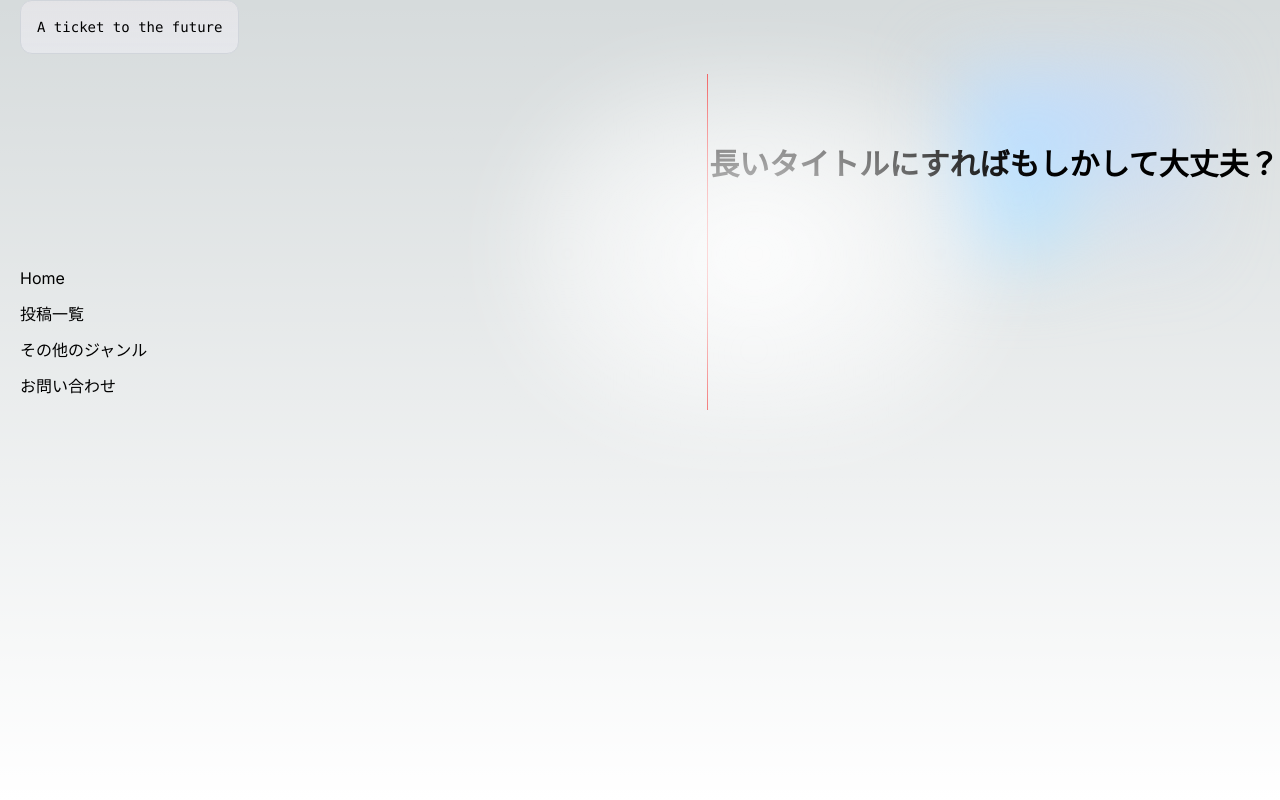
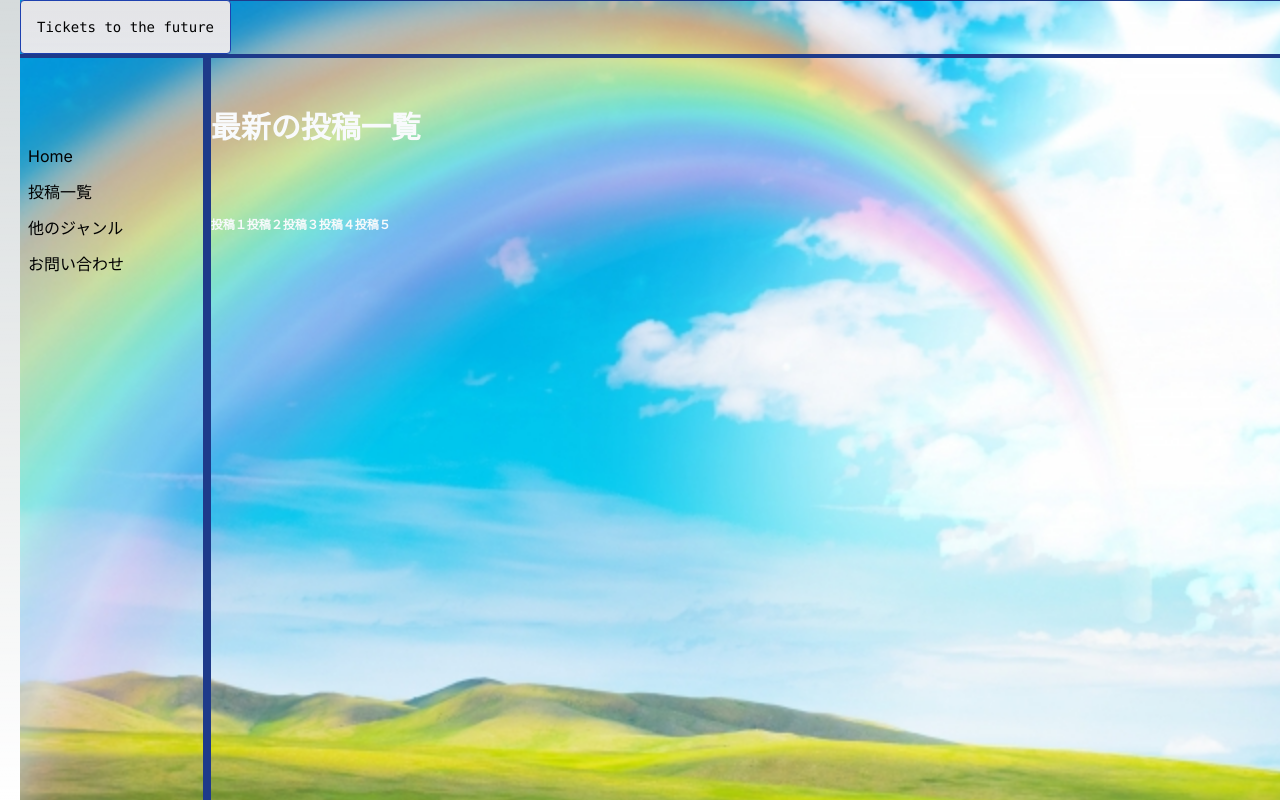
Before and after one commit to a-ticket-to-the-future/nextjs13-challenge-blog1, a Next.js app: page / in a window 1280 px wide. Built offline with nearby package versions, Linux system fonts and the light colour scheme.

Commit message:
challenge1

```diff
--- a/src/app/page.tsx
+++ b/src/app/page.tsx
@@ -1,11 +1,16 @@
 import Image from 'next/image'
+// import sample from "../../public/image/58FB877E-F671-4333-BFAE-5149AF5DF31C.jpeg"
 
 export default function Home() {
   return (
-    <main className="flex min-h-screen flex-col   pl-5">
-      <div className="z-10 max-w-5xl w-full items-center  font-mono text-sm lg:flex">
-        <p className="fixed left-1  top-3 flex  w-full  border-b mb-5 border-gray-300 bg-gradient-to-b from-zinc-200 pb-0 pt-2 backdrop-blur-2xl dark:border-neutral-800 dark:bg-zinc-800/30 dark:from-inherit lg:static lg:w-auto  lg:rounded-xl lg:border lg:bg-gray-200 lg:p-4 lg:dark:bg-zinc-800/30">
-          A ticket to the future
+    <main className="flex min-h-screen flex-col pl-5">
+      <div className=' relative w-screen h-screen'>
+      <Image src='/image/58FB877E-F671-4333-BFAE-5149AF5DF31C.jpeg' alt='画像'  layout="fill" objectFit="cover" />
+      </div>
+      {/* <img src='../../public/image/58FB877E-F671-4333-BFAE-5149AF5DF31C.jpeg' alt='画像' /> */}
+      <div className="  absolute z-10   items-center w-screen border-b-4  border-blue-900  font-mono text-sm lg:flex pr-0 mr-0" >
+        <p className="fixed left-1  top-3 flex  w-full p-0 m-0  border-b border-r-4 border-blue-800 bg-gradient-to-b from-zinc-200 mb-0 pt-2 backdrop-blur-2xl  dark:bg-zinc-800/30 dark:from-inherit lg:static lg:w-auto  lg:rounded lg:border lg:bg-gray-200 lg:p-4 lg:dark:bg-zinc-800/30">
+          Tickets to the future
 
         </p>
         <div className="fixed bottom-0 left-0 flex h-48 w-full items-end justify-center bg-gradient-to-t from-white via-white dark:from-black dark:via-black lg:static lg:h-auto lg:w-auto lg:bg-none">
@@ -14,10 +19,11 @@ export default function Home() {
       </div>
 
 
-      <div className='flex'>
-      <div className=" w-1/6 mb-32 flex flex-col  lg:max-w-5xl lg:w-full lg:mb-0 lg:grid-cols-4 lg:text-left">
-        <br></br>
-        <br></br>
+      <div className=' absolute flex  h-screen w-screen'>
+
+          <div className=" h-screen w-1/6 pl-0 ml-2 text-left  flex flex-col mr-0 border-r-8 border-blue-900">
+
+
         <br></br>
         <br></br>
         <br></br>
@@ -46,7 +52,7 @@ export default function Home() {
 
 
           <h3 className={`mb-3 text-base font-normal`}>
-            その他のジャンル{' '}
+            他のジャンル{' '}
             <span className="inline-block transition-transform group-hover:translate-x-1 motion-reduce:transform-none">
 
             </span>
@@ -63,64 +69,29 @@ export default function Home() {
           </h3>
 
 
+          </div>
+
+          <div className='flex flex-col w-screen' >
+            <div className="   justify-center pl-0 ml-0 pt-0 font-bold border-t border-blue-900 text-3xl text-slate-50 ">
+                <br></br>
+                <br></br>
+                <br></br>
+                    最新の投稿一覧
+                <br></br>
+                <br></br>
+                <br></br>
+            <div className='flex'>
+            <p className=' text-xs'>投稿１</p>
+            <p className=' text-xs'>投稿２</p>
+            <p className=' text-xs'>投稿３</p>
+            <p className=' text-xs'>投稿４</p>
+            <p className=' text-xs'>投稿５</p>
+
+              </div>
+            </div>
+        </div>
       </div>
 
-      <div className=" w-5/6  relative flex justify-center font-bold border-l border-red-500 before:absolute before:h-[300px] before:w-[480px] before:-translate-x-1/2 before:rounded-full before:bg-gradient-radial before:from-white before:to-transparent before:blur-2xl before:content-[''] after:absolute after:-z-20 after:h-[180px] after:w-[240px] after:translate-x-1/3 after:bg-gradient-conic after:from-sky-200 after:via-blue-200 after:blur-2xl after:content-[''] before:dark:bg-gradient-to-br before:dark:from-transparent before:dark:to-blue-700 before:dark:opacity-10 after:dark:from-sky-900 after:dark:via-[#0141ff] after:dark:opacity-40 before:lg:h-[360px] z-[-1] text-3xl">
-        <br></br>
-        <br></br>
-        長いタイトルにすればもしかして大丈夫？
-      </div>
-
-      {/* <div className=" mb-32 flex flex-col lg:max-w-5xl lg:w-full lg:mb-0 lg:grid-cols-4 lg:text-left lg:col-span-1 lg:fixed lg:h-screen">
-
-        <h2 className={`mb-3 text-2xl font-semibold`}>
-          Home{' '}
-          <span className="inline-block transition-transform group-hover:translate-x-1 motion-reduce:transform-none">
-            -&gt;
-          </span>
-        </h2>
-        <p className={`m-0 max-w-[30ch] text-sm opacity-50`}>
-          Find in-depth information about Next.js features and API.
-        </p>
-
-
-
-        <h2 className={`mb-3 text-2xl font-semibold`}>
-          投稿一覧{' '}
-          <span className="inline-block transition-transform group-hover:translate-x-1 motion-reduce:transform-none">
-            -&gt;
-          </span>
-        </h2>
-        <p className={`m-0 max-w-[30ch] text-sm opacity-50`}>
-          Learn about Next.js in an interactive course with&nbsp;quizzes!
-        </p>
-
-
-
-        <h2 className={`mb-3 text-2xl font-semibold`}>
-          その他のジャンル{' '}
-          <span className="inline-block transition-transform group-hover:translate-x-1 motion-reduce:transform-none">
-            -&gt;
-          </span>
-        </h2>
-        <p className={`m-0 max-w-[30ch] text-sm opacity-50`}>
-          Explore the Next.js 13 playground.
-        </p>
-
-
-
-        <h2 className={`mb-3 text-2xl font-semibold`}>
-          お問い合わせ{' '}
-          <span className="inline-block transition-transform group-hover:translate-x-1 motion-reduce:transform-none">
-            -&gt;
-          </span>
-        </h2>
-        <p className={`m-0 max-w-[30ch] text-sm opacity-50`}>
-          Instantly deploy your Next.js site to a shareable URL with Vercel.
-        </p>
-
-    </div> */}
-      </div>
     </main>
   )
 }
```
Also changed, not shown: public/image/05800A98-F02C-4DFF-AB7A-43FDAB39DBB1.jpeg (added), public/image/58FB877E-F671-4333-BFAE-5149AF5DF31C.jpeg (added).
